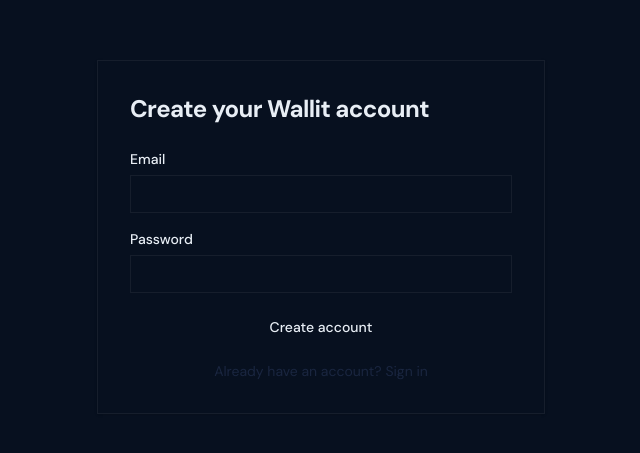
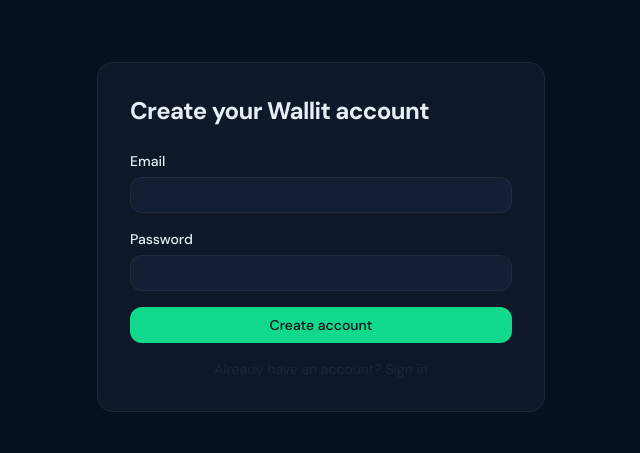
Before and after one commit to rthawani1209/Wallit, a Next.js app in the folder frontend/: page /signup in a window 1280 px wide. Shown: the part 163-616 px from the top of the page, without its empty margins (319-959 px from the left). Built offline with nearby package versions, Linux system fonts and the light colour scheme; no server answers.

Commit message:
Restyle Button, Card, Input/Label to match Finvault reference

```diff
--- a/frontend/src/components/ui/Button.tsx
+++ b/frontend/src/components/ui/Button.tsx
@@ -2,7 +2,7 @@
 
 import { ButtonHTMLAttributes } from "react";
 
-type Variant = "primary" | "secondary" | "ghost";
+type Variant = "primary" | "destructive" | "secondary" | "outline" | "ghost";
 
 interface ButtonProps extends ButtonHTMLAttributes<HTMLButtonElement> {
   variant?: Variant;
@@ -11,12 +11,11 @@
 }
 
 const variantClasses: Record<Variant, string> = {
-  primary:
-    "bg-accent text-accent-foreground hover:bg-accent-hover disabled:opacity-50",
-  secondary:
-    "bg-surface text-foreground border border-border hover:bg-background disabled:opacity-50",
-  ghost:
-    "bg-transparent text-accent hover:underline disabled:opacity-50 px-0",
+  primary: "bg-primary text-primary-foreground hover:bg-primary/90",
+  destructive: "bg-destructive text-destructive-foreground hover:bg-destructive/90",
+  secondary: "bg-secondary text-secondary-foreground hover:bg-secondary/80",
+  outline: "border border-border bg-transparent text-foreground hover:bg-secondary",
+  ghost: "bg-transparent text-primary hover:underline px-0",
 };
 
 export function Button({
@@ -31,7 +30,7 @@
   return (
     <button
       disabled={disabled || loading}
-      className={`inline-flex items-center justify-center rounded-control px-4 py-2 text-sm font-medium transition-colors ${variantClasses[variant]} ${className}`}
+      className={`inline-flex items-center justify-center rounded-md px-4 py-2 text-sm font-medium transition-colors disabled:pointer-events-none disabled:opacity-50 ${variantClasses[variant]} ${className}`}
       {...props}
     >
       {loading ? loadingText ?? "Loading…" : children}
--- a/frontend/src/components/ui/Card.tsx
+++ b/frontend/src/components/ui/Card.tsx
@@ -7,7 +7,7 @@
 }: HTMLAttributes<HTMLDivElement>) {
   return (
     <div
-      className={`bg-surface border border-border rounded-card shadow-sm ${className}`}
+      className={`bg-card text-card-foreground rounded-2xl border border-border ${className}`}
       {...props}
     >
       {children}
--- a/frontend/src/components/ui/Input.tsx
+++ b/frontend/src/components/ui/Input.tsx
@@ -21,7 +21,7 @@
 }: InputHTMLAttributes<HTMLInputElement>) {
   return (
     <input
-      className={`w-full rounded-control border border-border bg-surface px-3 py-2 text-sm text-foreground placeholder:text-muted focus:outline-none focus:ring-2 focus:ring-accent focus:border-transparent ${className}`}
+      className={`h-9 w-full rounded-md border border-border bg-input px-3 py-1 text-sm text-foreground placeholder:text-muted-foreground outline-none transition-colors focus-visible:border-ring focus-visible:ring-2 focus-visible:ring-ring/50 disabled:opacity-50 ${className}`}
       {...props}
     />
   );
```
